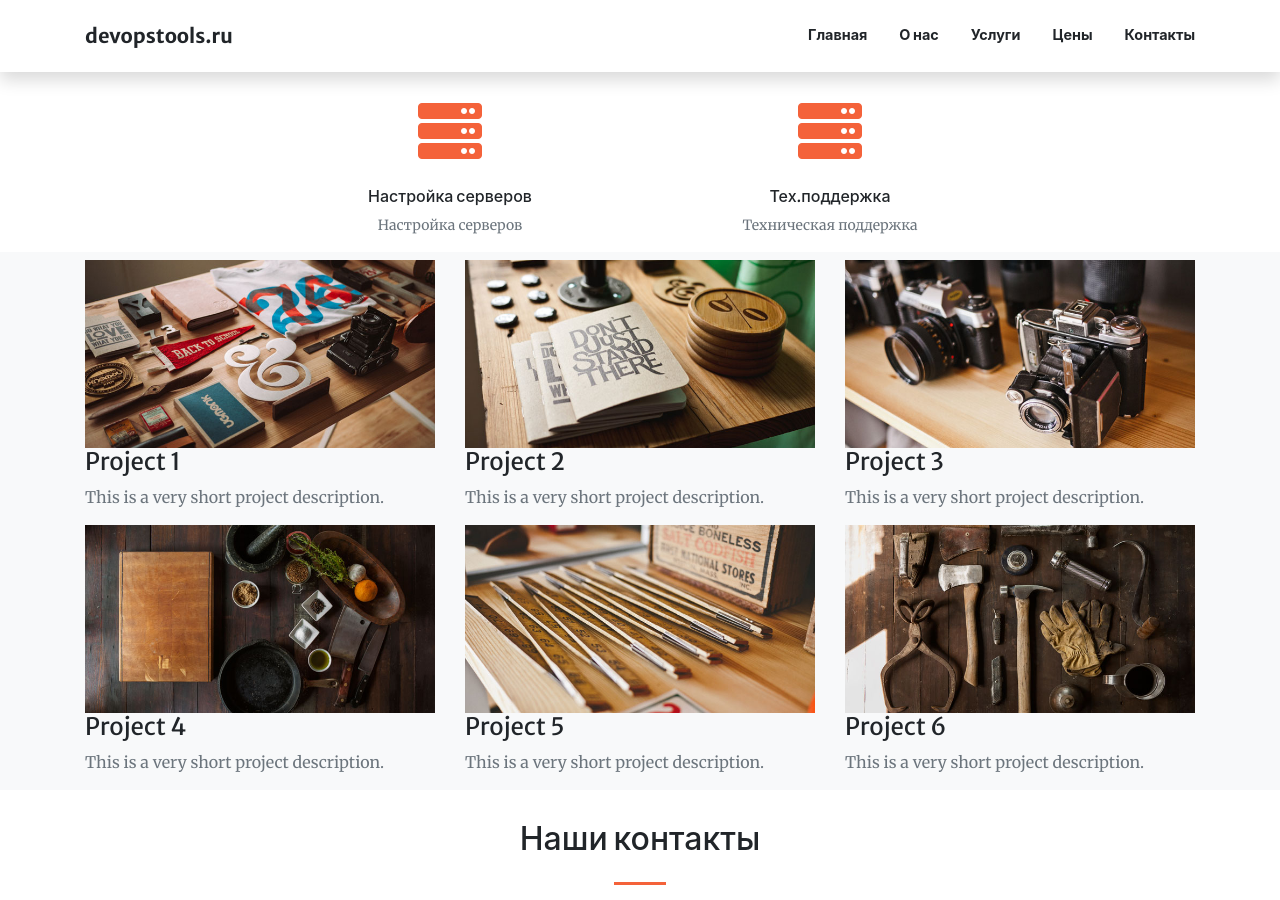
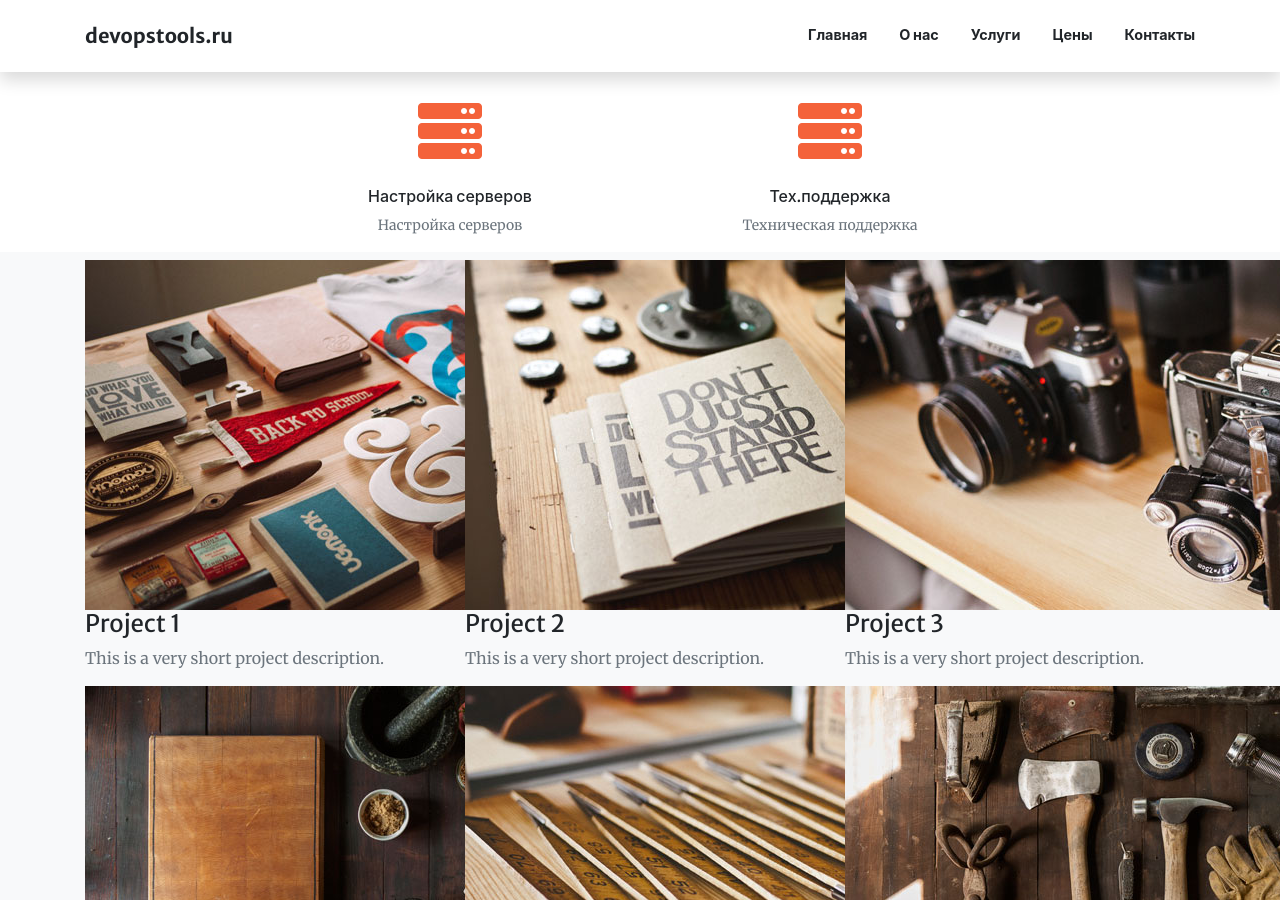
Before and after one commit to hacker342/devopstools.guthub.io, a Jekyll site: the page built from index.md, in a window 1280 px wide and 900 px high, scrolled down 1450 px. Built offline with Jekyll 4.4.1, drawn with Linux system fonts in a browser that asks for light colours; nearby versions of some CDN libraries.

Commit message:
Изменил класс

```diff
--- a/_includes/portfolio.html
+++ b/_includes/portfolio.html
@@ -16,7 +16,7 @@
               <i class="{{ site.data.style.portfolio-icon | default: "fas fa-plus fa-3x" }}"></i>
             </div>
           </div>
-          <img class="img-fluid" src="assets/img/portfolio/thumbnails/{{ proj.icon }}" alt="">
+          <img class="img-responsive img-centered" src="assets/img/portfolio/thumbnails/{{ proj.icon }}" alt="">
         </a>
         <div class="portfolio-caption">
           <h4>{{ proj.title }}</h4>
```
Also changed, not shown: 2 other files.
